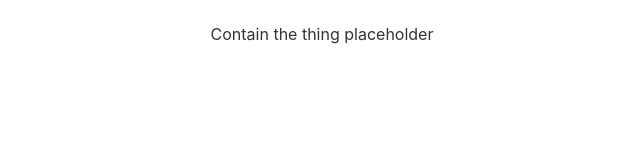
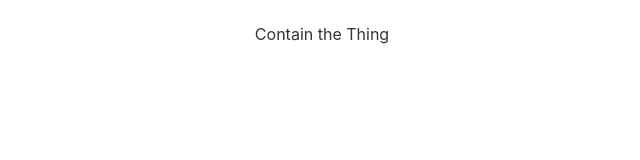
Before and after one commit to NickDrew/contain-the-thing, a Svelte app: page / in a window 1280 px wide. Shown: the top 160 px of the page, without its empty margins (318-958 px from the left). Built offline with nearby package versions, Linux system fonts and the light colour scheme.

Commit message:
setup firebase

```diff
--- a/src/App.svelte
+++ b/src/App.svelte
@@ -17,4 +17,4 @@
 	}
 </style>
 
-<main>Contain the thing placeholder</main>
+<main>Contain the Thing</main>
```
Also changed, not shown: firebase.json (added), 1 other file (tests, documents, lock files or other folders).
